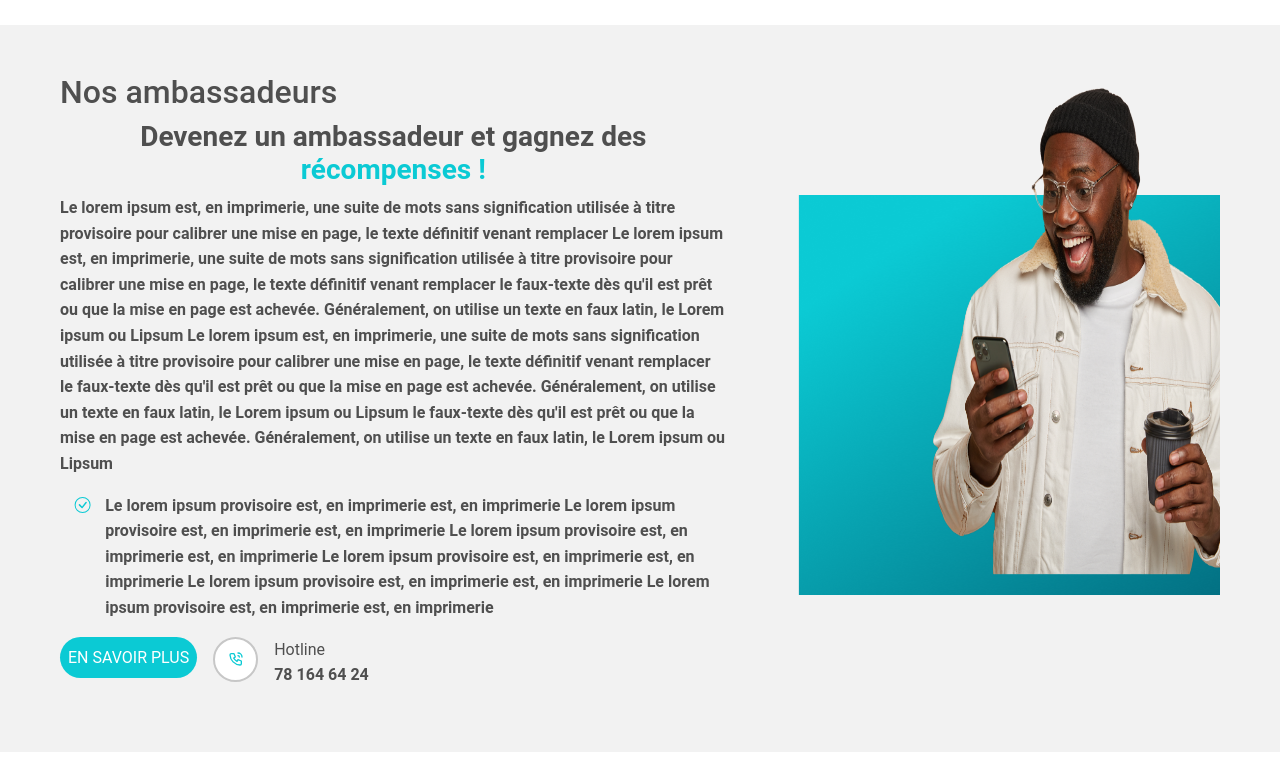
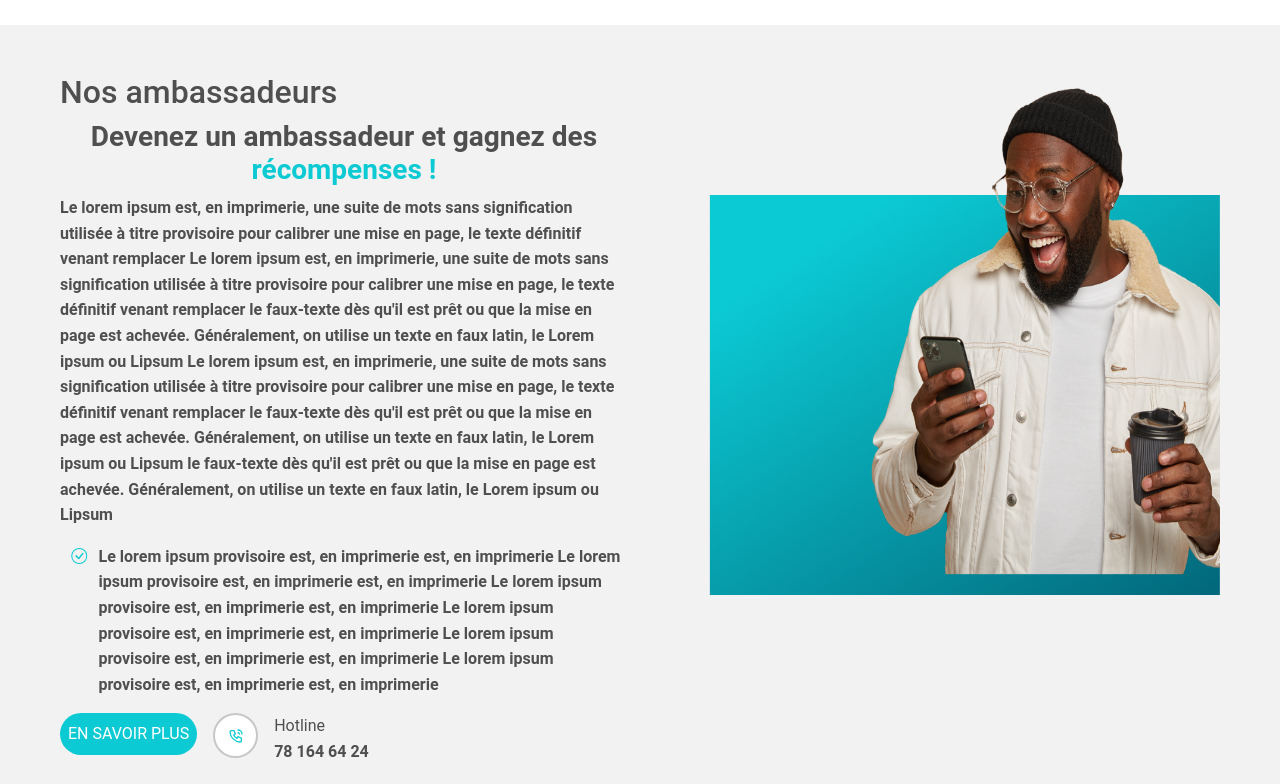
Before and after one commit to gaye95/prototypes, a React (Create React App) app: page / in a window 1280 px wide. Shown: the part 3216-4000 px from the top of the page. Built offline with nearby package versions, Linux system fonts and the light colour scheme.

Commit message:
first commit

```diff
--- a/src/pages/Accueil/Accueil.jsx
+++ b/src/pages/Accueil/Accueil.jsx
@@ -218,7 +218,7 @@
               <h2 className="text-start">Nos ambassadeurs</h2>
                 <div className="container">
                 <div className="row d-flex">
-                  <div className=" col-7 ambassadeur">
+                  <div className=" col-7 col-sm ambassadeur">
                     <h3>
                     <strong>Devenez un ambassadeur et gagnez des <span style={{ color:"#0bcad4" }}>récompenses !</span></strong>
                     </h3>
@@ -256,7 +256,7 @@
                     </div>
                     </div>
                   </div>
-                  <div className=" col-5  d-flex justify-content-end align-items-center images" style={{ height:"300px"  }}>
+                  <div className=" col-sm  d-flex justify-content-end align-items-center images" style={{ height:"300px"  }}>
                     <div style={{
                                   bacgroundSize:"cover",
                                   backgroundRepeat: "no-repeat",
```
